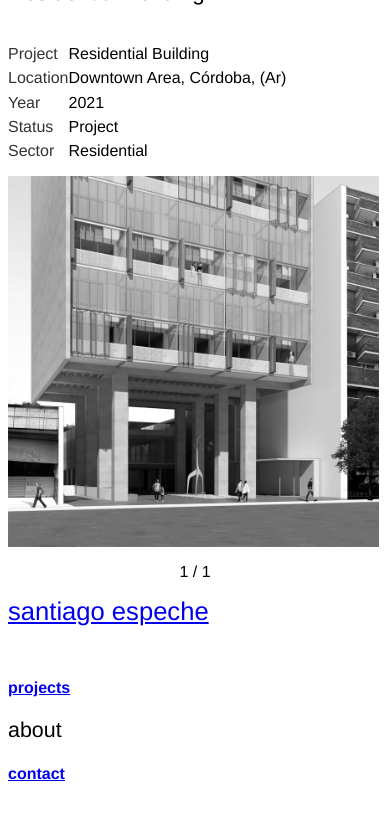
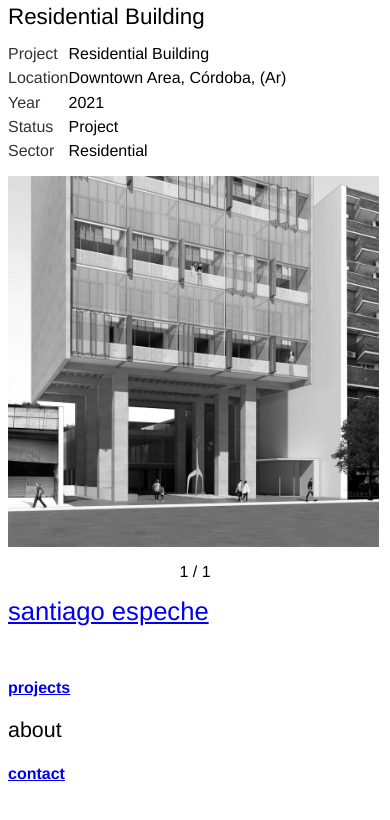
Before and after one commit to octavioegeafaure/portfolioSantiago, a React (Vite) app: page /portfolioSantiago/projects/building in a window 390 px wide. Shown: the top 820 px of the page. Built offline with nearby package versions, Linux system fonts and the light colour scheme; a web font is replaced by a local one.

Commit message:
cambios ccss projects

```diff
--- a/src/ProjectsDetalle/ProjectsDetalle.css
+++ b/src/ProjectsDetalle/ProjectsDetalle.css
@@ -130,6 +130,9 @@
 }
 
 @media (max-width: 600px) {
+    .imagen-container-proyecto-medio-container-titulo{
+        padding-bottom: .5rem;
+    }
     .custom-image {
         display: none;
     }
```
